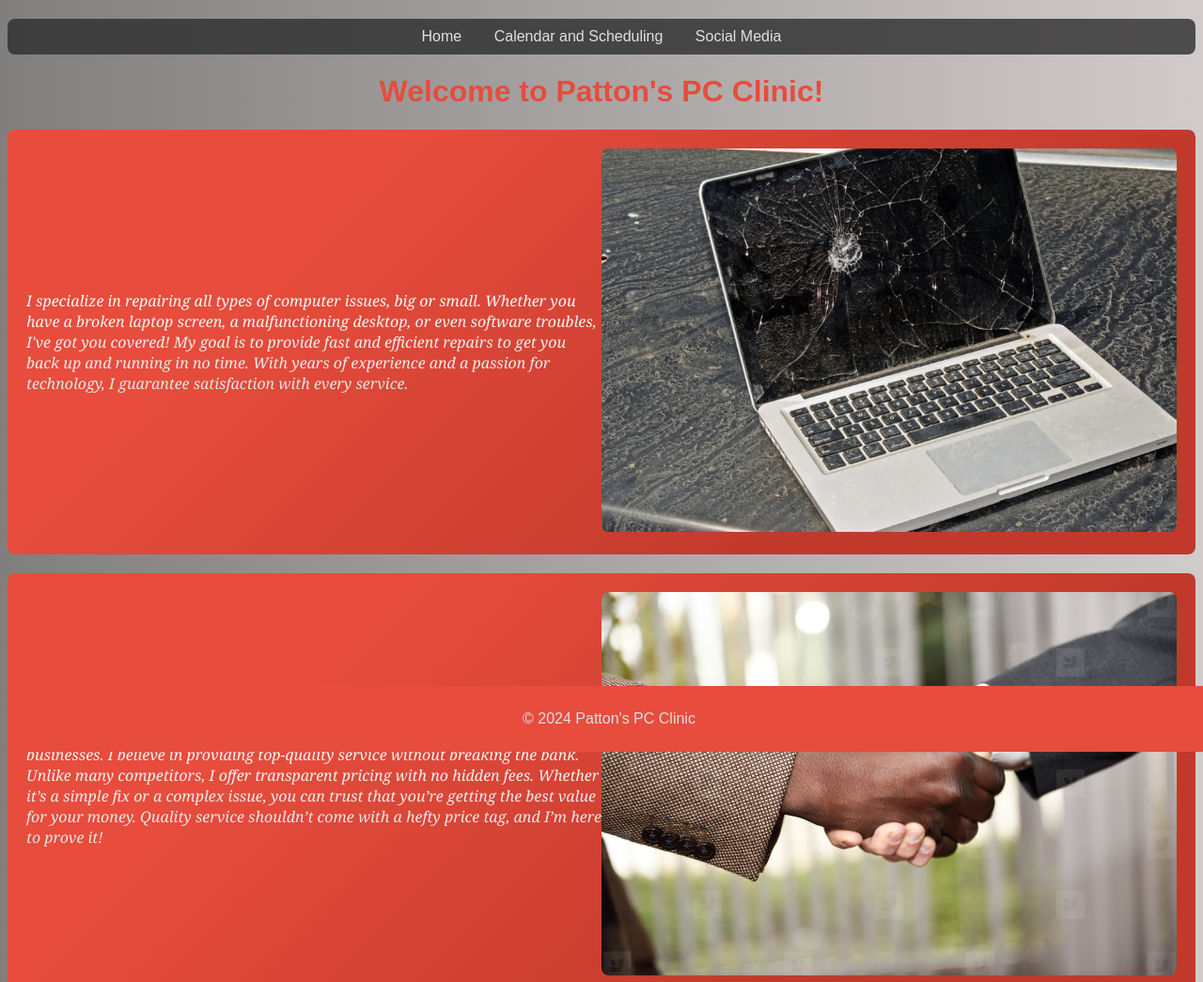
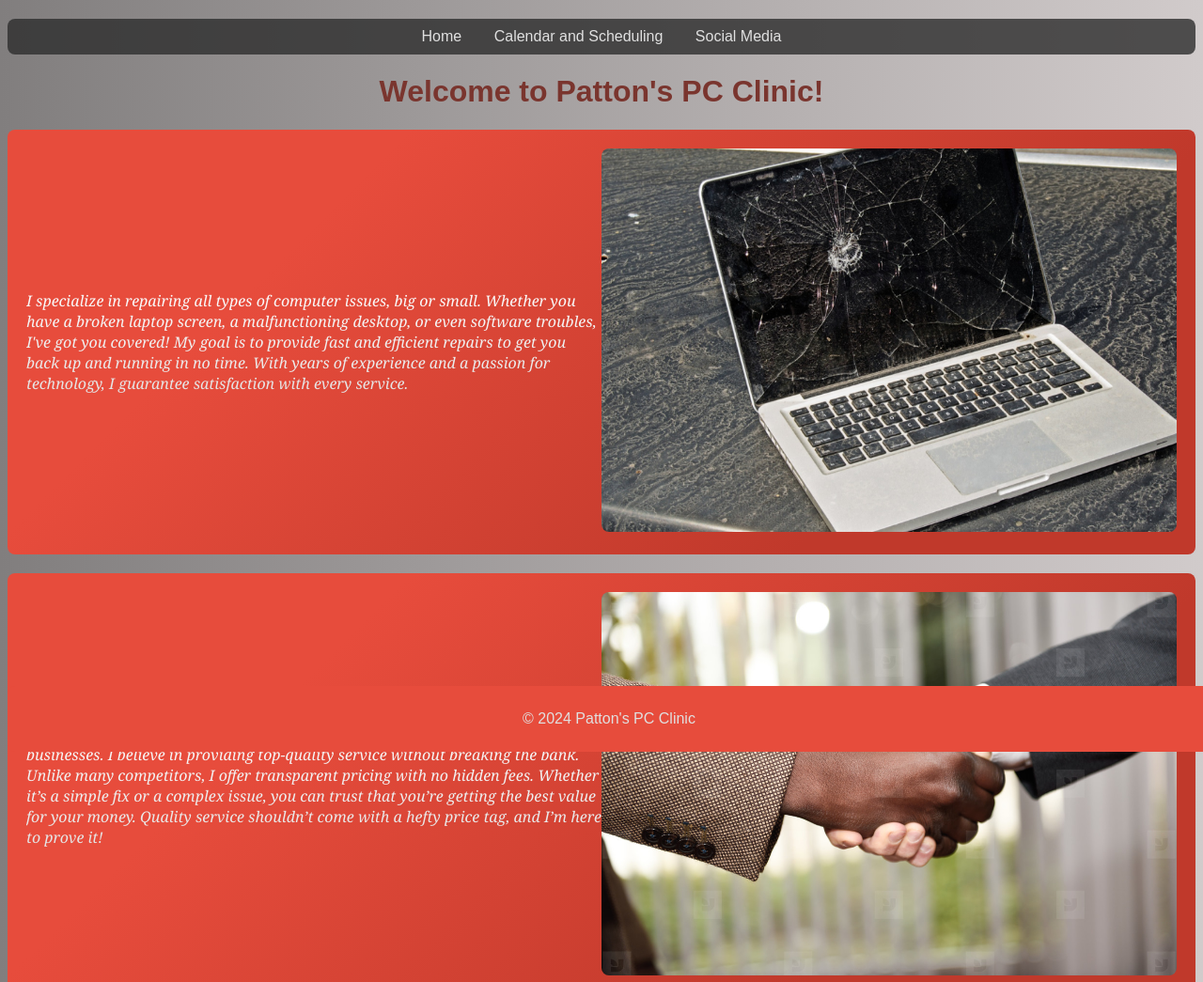
Before and after one commit to PattonsPCs/pattonspcs.github.io, a plain HTML site: page index.html in a window 1280 px wide. Shown: the top 1045 px of the page at 94% size. Drawn offline with Linux system fonts and the light colour scheme; a script that the page names is missing.

Commit message:
color :)

```diff
--- a/styles.css
+++ b/styles.css
@@ -23,7 +23,7 @@ nav a {
 }
 
 h1 {
-    color: #E74C3C; /* Keep header color to embers red for contrast */
+    color: #7a352e; /* Keep header color to embers red for contrast */
     text-align: center;
 }
 
```
